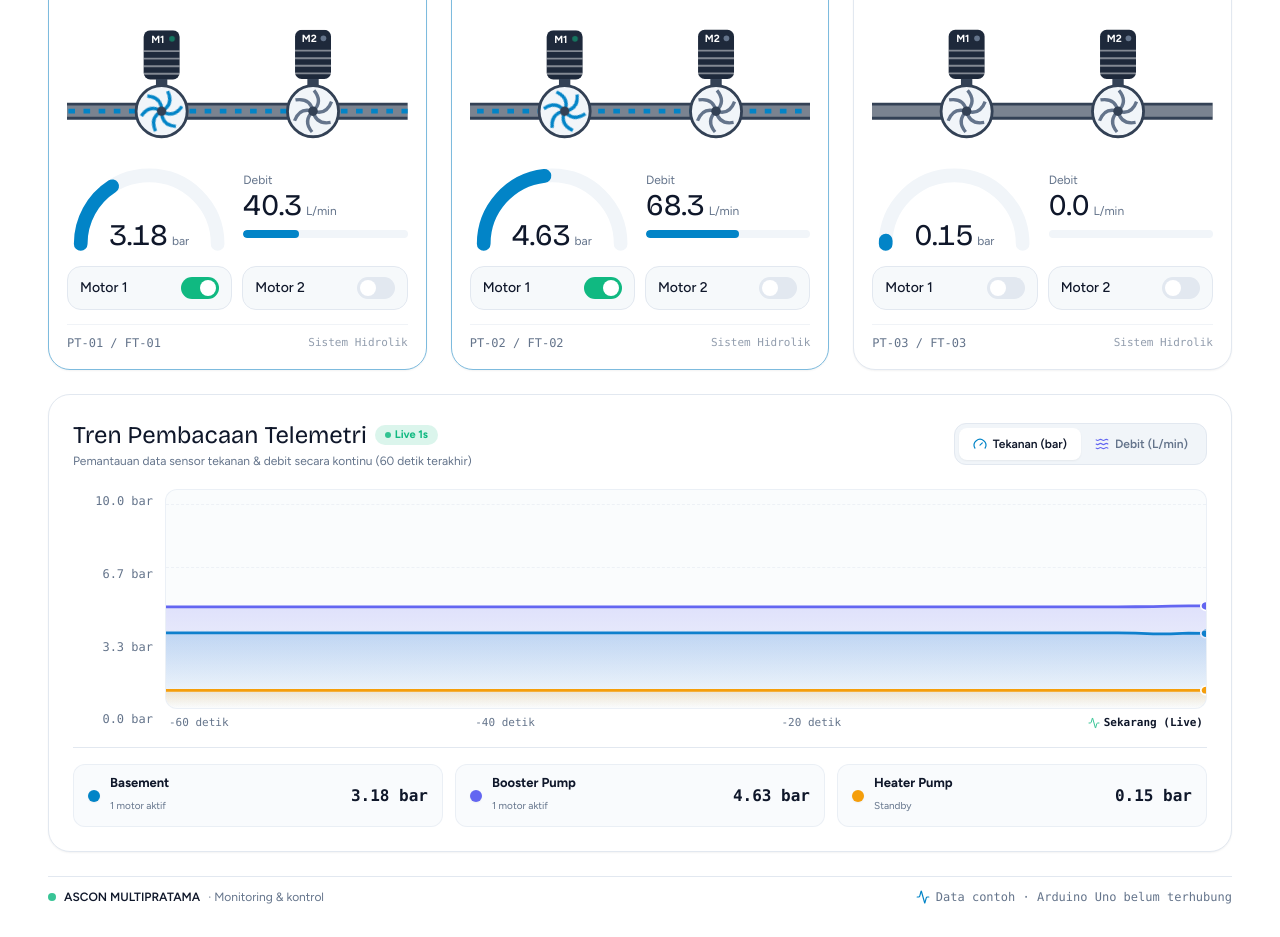
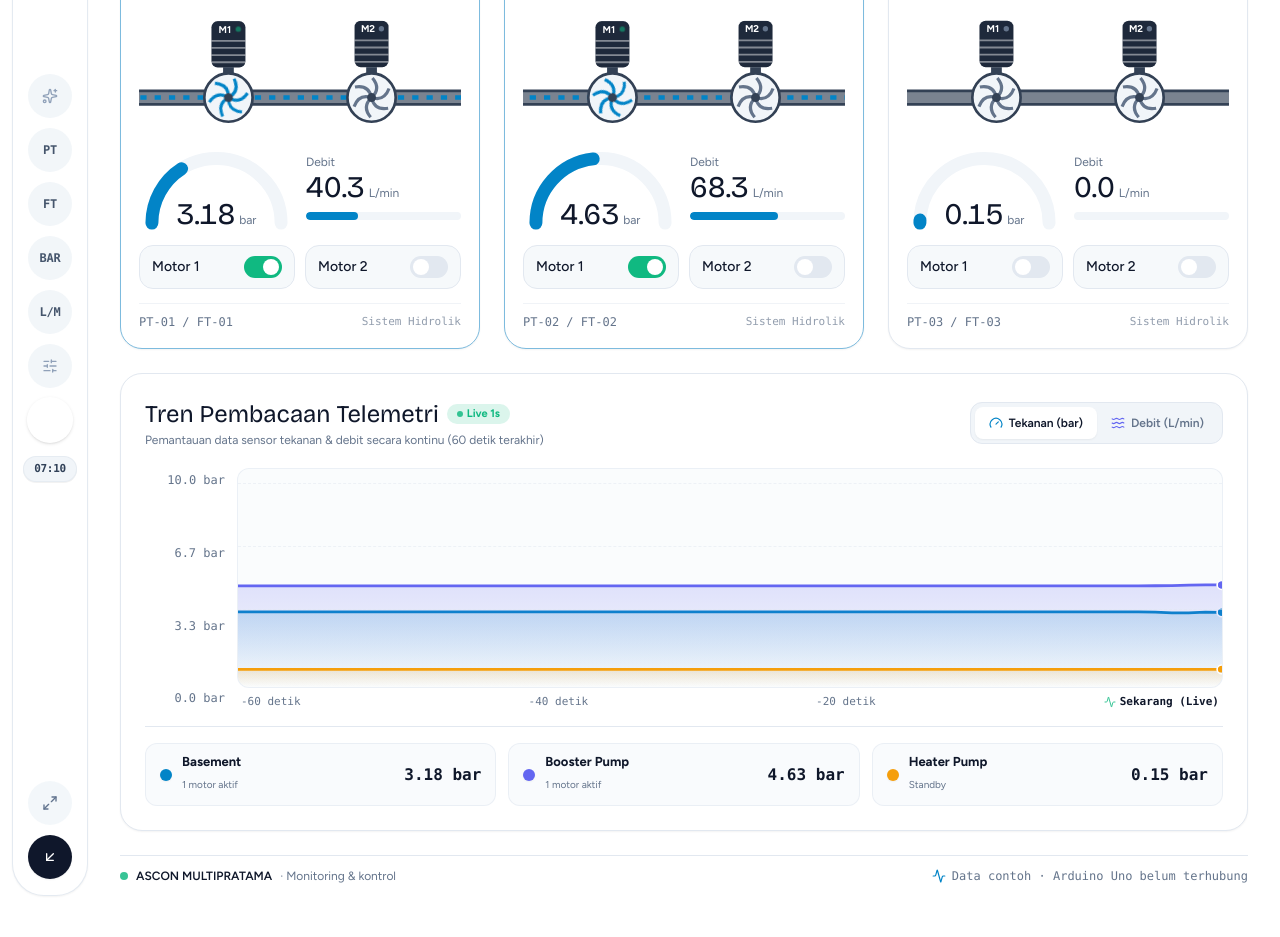
Before and after one commit to sistemagis-admin/water-monitoring-system, a React (Vite) app in the folder frontend/: page / in a window 1280 px wide. Shown: the part 320-1257 px from the top of the page. After the commit the page ends 1228 px from the top, so only its background shows below. Built offline with nearby package versions, Linux system fonts and the light colour scheme.

Commit message:
style: update sidebar logo label to AMP

```diff
--- a/frontend/src/App.tsx
+++ b/frontend/src/App.tsx
@@ -1,5 +1,6 @@
 import { useState, useEffect } from 'react'
 import { usePumpSystem } from './hooks/usePumpSystem'
+import { Sidebar } from './components/Sidebar'
 import { Header } from './components/Header'
 import { StatsBar } from './components/StatsBar'
 import { PumpCard } from './components/PumpCard'
@@ -36,8 +37,12 @@ export function App() {
   }
 
   return (
-    <div className="min-h-screen w-full bg-[var(--bg)] text-[var(--ink)] antialiased transition-colors duration-250 flex flex-col">
-      <main className="w-full flex-1 px-4 sm:px-8 lg:px-10 xl:px-12 py-6 sm:py-8 flex flex-col justify-between">
+    <div className="min-h-screen w-full bg-[var(--bg)] text-[var(--ink)] antialiased transition-colors duration-250 flex">
+      {/* Sleek Capsule Sidebar with AMP Brand Styling */}
+      <Sidebar onQuickAction={() => setIsStopModalOpen(true)} />
+
+      {/* Main Content Area */}
+      <main className="flex-1 min-w-0 px-4 sm:px-6 lg:px-8 py-4 sm:py-6 flex flex-col justify-between">
         <div>
           {/* Header Bar */}
           <Header
--- /dev/null
+++ b/frontend/src/components/Sidebar.tsx
@@ -0,0 +1,232 @@
+import React, { useState, useEffect } from 'react'
+import logoAmp from '../assets/logo/amp.png'
+import {
+  Sparkles,
+  Layers,
+  SlidersHorizontal,
+  Maximize2,
+  Minimize2,
+  ArrowDownLeft,
+} from 'lucide-react'
+
+export interface SidebarProps {
+  activeTab?: string
+  onSelectTab?: (tabId: string) => void
+  onQuickAction?: () => void
+}
+
+interface NavItem {
+  id: string
+  type: 'icon' | 'badge'
+  label: string
+  sublabel?: string
+  icon?: React.ReactNode
+  badgeText?: string
+  accentColor?: string
+  bgSoft?: string
+}
+
+export const Sidebar: React.FC<SidebarProps> = ({
+  activeTab = 'dashboard',
+  onSelectTab,
+  onQuickAction,
+}) => {
+  const [currentTab, setCurrentTab] = useState(activeTab)
+  const [currentTime, setCurrentTime] = useState('')
+  const [isFullscreen, setIsFullscreen] = useState(false)
+
+  // Real-time digital clock (HH:mm)
+  useEffect(() => {
+    const updateTime = () => {
+      const now = new Date()
+      const hours = String(now.getHours()).padStart(2, '0')
+      const minutes = String(now.getMinutes()).padStart(2, '0')
+      setCurrentTime(`${hours}:${minutes}`)
+    }
+    updateTime()
+    const timer = setInterval(updateTime, 1000)
+    return () => clearInterval(timer)
+  }, [])
+
+  // Handle fullscreen toggle
+  const toggleFullscreen = () => {
+    if (!document.fullscreenElement) {
+      document.documentElement.requestFullscreen().catch(() => {})
+      setIsFullscreen(true)
+    } else {
+      document.exitFullscreen().catch(() => {})
+      setIsFullscreen(false)
+    }
+  }
+
+  const handleItemClick = (id: string) => {
+    setCurrentTab(id)
+    onSelectTab?.(id)
+  }
+
+  // Navigation Items matching the reference layout & AMP logo colors
+  const navItems: NavItem[] = [
+    {
+      id: 'overview',
+      type: 'icon',
+      label: 'Ringkasan Sistem',
+      icon: <Sparkles className="w-4 h-4 text-slate-400 group-hover:text-[var(--amp-purple)] transition-colors" />,
+    },
+    {
+      id: 'pressure',
+      type: 'badge',
+      label: 'Telemetri Tekanan',
+      badgeText: 'PT',
+      accentColor: 'var(--amp-teal)',
+      bgSoft: 'var(--amp-teal-soft)',
+    },
+    {
+      id: 'flow',
+      type: 'badge',
+      label: 'Telemetri Debit',
+      badgeText: 'FT',
+      accentColor: 'var(--amp-purple)',
+      bgSoft: 'var(--amp-purple-soft)',
+    },
+    {
+      id: 'bar',
+      type: 'badge',
+      label: 'Unit Tekanan (Bar)',
+      badgeText: 'BAR',
+      accentColor: 'var(--amp-teal)',
+      bgSoft: 'var(--amp-teal-soft)',
+    },
+    {
+      id: 'flowrate',
+      type: 'badge',
+      label: 'Debit Aliran (L/min)',
+      badgeText: 'L/M',
+      accentColor: 'var(--amp-magenta)',
+      bgSoft: 'var(--amp-magenta-soft)',
+    },
+    {
+      id: 'motors',
+      type: 'icon',
+      label: 'Kontrol Pompa & Motor',
+      icon: <SlidersHorizontal className="w-4 h-4 text-slate-400 group-hover:text-[var(--amp-magenta)] transition-colors" />,
+    },
+    {
+      id: 'dashboard',
+      type: 'icon',
+      label: 'Layer SCADA',
+      icon: <Layers className="w-4 h-4" />,
+      accentColor: 'var(--amp-teal)',
+      bgSoft: 'var(--amp-teal-soft)',
+    },
+  ]
+
+  return (
+    <aside className="w-[72px] sm:w-[76px] py-4 px-2 flex flex-col items-center justify-between shrink-0 select-none bg-white border border-slate-200/90 rounded-[32px] shadow-xs my-3 ml-3 min-h-[calc(100vh-24px)] sticky top-3 z-30 transition-all">
+      {/* 1. Top Section: Logo AMP & Brand Label */}
+      <div className="flex flex-col items-center gap-1">
+        <div className="w-11 h-11 rounded-2xl p-1.5 flex items-center justify-center bg-slate-50 border border-slate-100 shadow-2xs hover:scale-105 transition-transform cursor-pointer">
+          <img
+            src={logoAmp}
+            alt="AMP Logo"
+            className="w-full h-full object-contain"
+          />
+        </div>
+        <span className="text-[12px] font-extrabold tracking-wider text-slate-800 uppercase">
+          AMP
+        </span>
+      </div>
+
+      {/* 2. Middle Navigation Items Stack */}
+      <div className="flex flex-col items-center gap-2.5 my-auto py-2">
+        {navItems.map((item) => {
+          const isActive = currentTab === item.id
+
+          return (
+            <div key={item.id} className="relative group">
+              <button
+                onClick={() => handleItemClick(item.id)}
+                className={`w-10 h-10 sm:w-11 sm:h-11 rounded-full flex items-center justify-center text-xs font-bold transition-all duration-200 cursor-pointer ${
+                  isActive
+                    ? 'text-white shadow-sm scale-105'
+                    : 'bg-slate-100/90 text-slate-600 hover:bg-slate-200/80 hover:text-slate-900 active:scale-95'
+                }`}
+                style={{
+                  backgroundColor: isActive
+                    ? item.accentColor || 'var(--amp-teal)'
+                    : undefined,
+                }}
+                aria-label={item.label}
+              >
+                {item.type === 'icon' ? (
+                  item.icon
+                ) : (
+                  <span className="text-[11px] sm:text-xs font-mono font-bold tracking-tight">
+                    {item.badgeText}
+                  </span>
+                )}
+              </button>
+
+              {/* Floating Tooltip on Hover */}
+              <div className="pointer-events-none absolute left-full ml-3 top-1/2 -translate-y-1/2 px-2.5 py-1 bg-slate-900 text-white text-[11px] font-semibold rounded-lg shadow-lg whitespace-nowrap opacity-0 group-hover:opacity-100 translate-x-1 group-hover:translate-x-0 transition-all duration-150 z-50">
+                {item.label}
+                <div className="absolute right-full top-1/2 -translate-y-1/2 border-4 border-transparent border-r-slate-900" />
+              </div>
+            </div>
+          )
+        })}
+
+        {/* Live Clock Pill Widget */}
+        <div className="mt-1 px-2.5 py-1 rounded-full bg-slate-100 border border-slate-200/70 text-[11px] font-mono font-bold text-slate-700 tracking-tight shadow-2xs tabular-nums">
+          {currentTime || '00:00'}
+        </div>
+      </div>
+
+      {/* 3. Bottom Action Buttons Stack */}
+      <div className="flex flex-col items-center gap-2.5">
+        {/* Fullscreen Toggle */}
+        <div className="relative group">
+          <button
+            onClick={toggleFullscreen}
+            className="w-10 h-10 sm:w-11 sm:h-11 rounded-full flex items-center justify-center text-slate-500 hover:text-slate-800 bg-slate-100/80 hover:bg-slate-200/80 transition-all cursor-pointer active:scale-95"
+            aria-label={isFullscreen ? 'Keluar Fullscreen' : 'Layar Penuh'}
+          >
+            {isFullscreen ? (
+              <Minimize2 className="w-4 h-4" />
+            ) : (
+              <Maximize2 className="w-4 h-4" />
+            )}
+          </button>
+
+          {/* Tooltip */}
+          <div className="pointer-events-none absolute left-full ml-3 top-1/2 -translate-y-1/2 px-2.5 py-1 bg-slate-900 text-white text-[11px] font-semibold rounded-lg shadow-lg whitespace-nowrap opacity-0 group-hover:opacity-100 translate-x-1 group-hover:translate-x-0 transition-all duration-150 z-50">
+            {isFullscreen ? 'Keluar Layar Penuh' : 'Layar Penuh'}
+            <div className="absolute right-full top-1/2 -translate-y-1/2 border-4 border-transparent border-r-slate-900" />
+          </div>
+        </div>
+
+        {/* Dark Circle Action Button with Diagonal Arrow (matching reference image) */}
+        <div className="relative group">
+          <button
+            onClick={() => {
+              if (onQuickAction) {
+                onQuickAction()
+              } else {
+                window.scrollTo({ top: document.body.scrollHeight, behavior: 'smooth' })
+              }
+            }}
+            className="w-10 h-10 sm:w-11 sm:h-11 rounded-full flex items-center justify-center bg-slate-900 hover:bg-slate-800 text-white shadow-xs transition-all cursor-pointer active:scale-90"
+            aria-label="Aksi Cepat"
+          >
+            <ArrowDownLeft className="w-4 h-4 text-white" />
+          </button>
+
+          {/* Tooltip */}
+          <div className="pointer-events-none absolute left-full ml-3 top-1/2 -translate-y-1/2 px-2.5 py-1 bg-slate-900 text-white text-[11px] font-semibold rounded-lg shadow-lg whitespace-nowrap opacity-0 group-hover:opacity-100 translate-x-1 group-hover:translate-x-0 transition-all duration-150 z-50">
+            Scroll ke Riwayat / Footer
+            <div className="absolute right-full top-1/2 -translate-y-1/2 border-4 border-transparent border-r-slate-900" />
+          </div>
+        </div>
+      </div>
+    </aside>
+  )
+}
```
